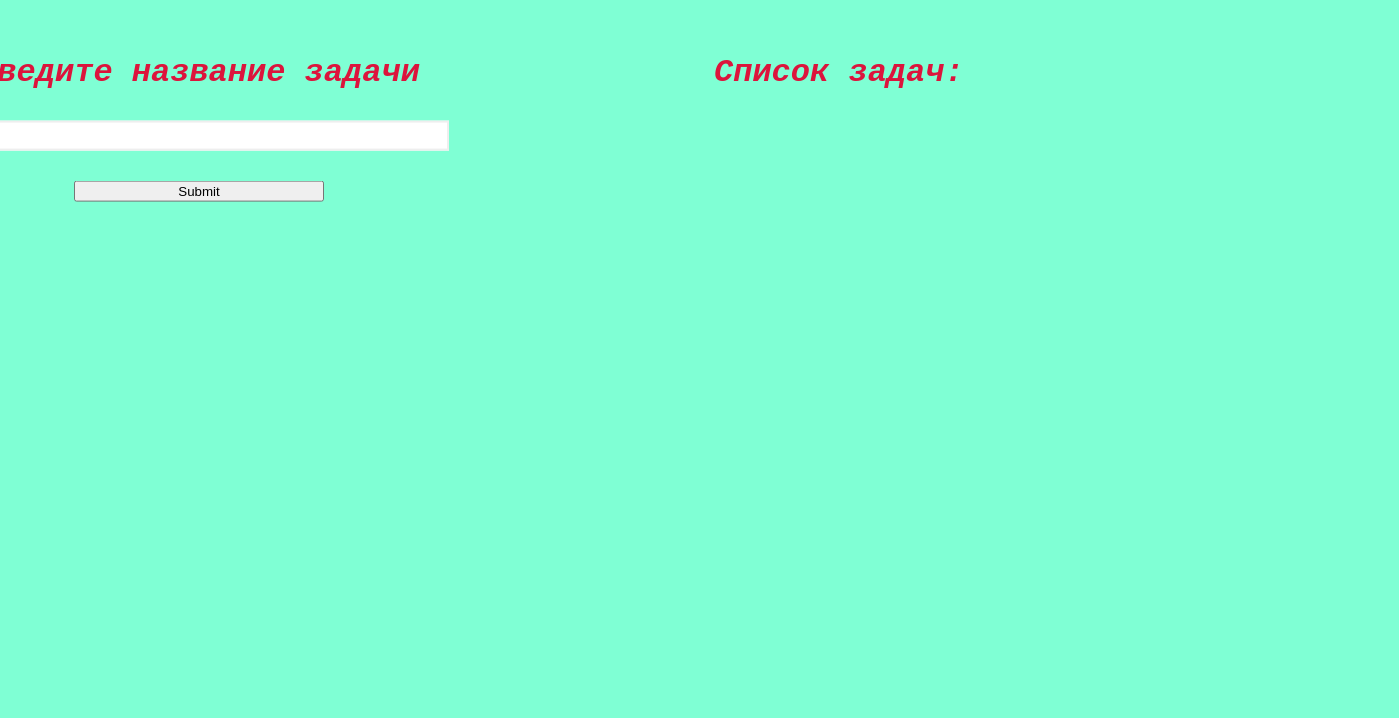
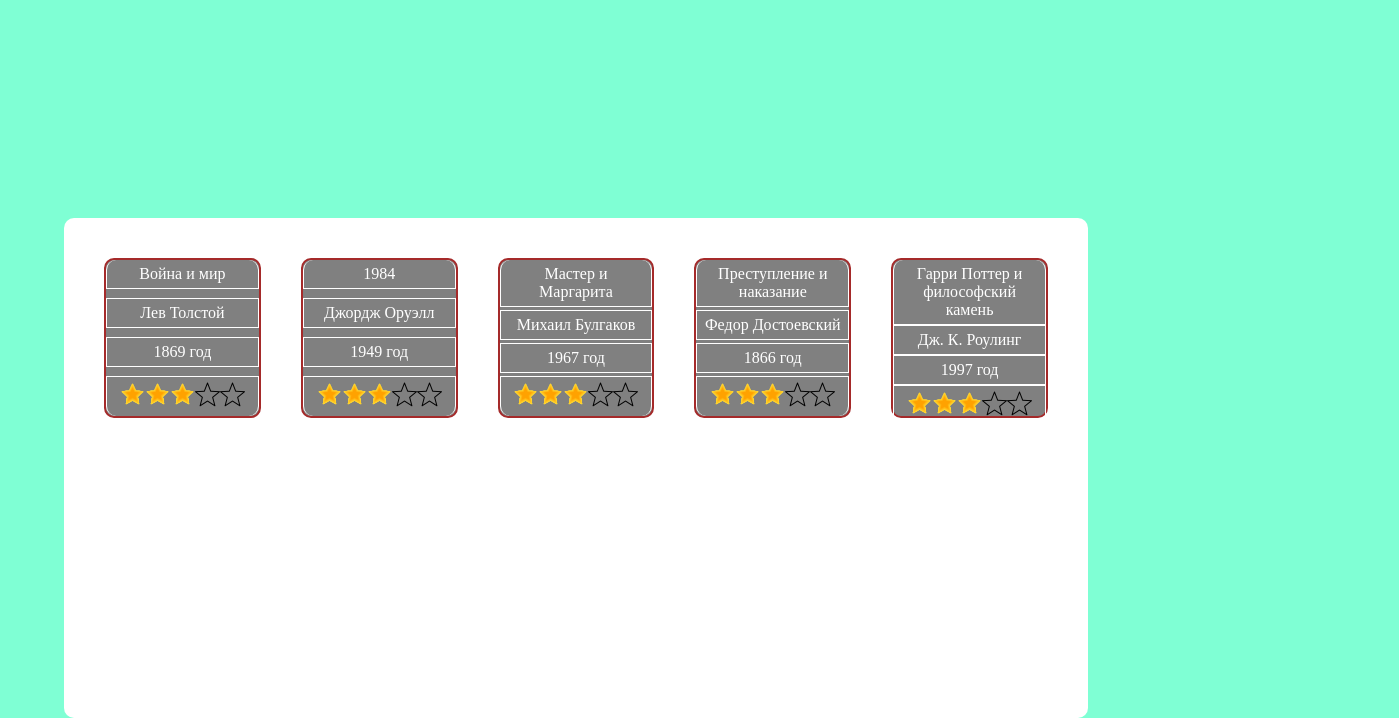
Before and after one commit to Aram993/Vue-test, a Vue app: page / in a window 1280 px wide. Shown: the part 142-860 px from the top of the page, 1399 px wide, since content can reach past the window. Before the commit the page ends 800 px from the top, so only its background shows below. Built offline with nearby package versions, Linux system fonts and the light colour scheme; the HTML template or start-up script is replaced by a standard one.

Commit message:
first commit

```diff
--- a/src/App.vue
+++ b/src/App.vue
@@ -2,16 +2,17 @@
 import Counter from './components/Counter.vue';
 import TodoList from './components/TodoList.vue';
 import ToDo from './components/ToDo.vue';
+import books from './components/books.vue';
 
 export default {
   name: 'App',
-  components: {Counter, TodoList, ToDo}
+  components: {Counter, TodoList, ToDo, books}
 }
 </script>
 
 <template>
   <div>
-    <ToDo/>
+    <books/>
   </div>
 </template>
 
--- /dev/null
+++ b/src/components/books.vue
@@ -0,0 +1,93 @@
+<template>
+    <div class="field">
+        <div class="card" v-for="book in books">
+            <div id="top" v-on:click="renderStars">{{ book.title }}</div>
+            <div>{{ book.author }}</div>
+            <div>{{ book.year }} год</div>
+            <div id="bottom">
+                <img v-bind:src="star" alt="" class="stars">
+                <img v-bind:src="star" alt="" class="stars">
+                <img v-bind:src="star" alt="" class="stars">
+                <img v-bind:src="starWhite" alt="" class="stars">
+                <img v-bind:src="starWhite" alt="" class="stars">
+            </div>
+        </div>
+    </div>
+</template>
+<script>
+import star from '@/assets/images/star.png';
+import starWhite from '@/assets/images/star-white.png';
+export default {
+    name: "books",
+    data() {
+        return {
+            books: [
+                    { id: 1, title: 'Война и мир', author: 'Лев Толстой', year: 1869, rating: 5 },
+                    { id: 2, title: '1984', author: 'Джордж Оруэлл', year: 1949, rating: 4 },
+                    { id: 3, title: 'Мастер и Маргарита', author: 'Михаил Булгаков', year: 1967, rating: 5 },
+                    { id: 4, title: 'Преступление и наказание', author: 'Федор Достоевский', year: 1866, rating: 4 },
+                    { id: 5, title: 'Гарри Поттер и философский камень', author: 'Дж. К. Роулинг', year: 1997, rating: 3 }
+                ],
+            star,
+            starWhite,
+            arr: []
+
+        }
+    }, methods: {
+        renderStars(value) {
+            this.arr = [star, star, star, star, star];
+            console.log(this.arr);
+        }
+    }
+}
+</script>
+<style>
+
+    .field {
+        position: absolute;
+        padding: 20px;
+        display: flex;
+        top: 45%;
+        left: 5%;
+        background-color: #fff;
+        border-radius: 10px;
+        width: 80%;
+        height: 500px;
+    }
+
+    .card {
+        background-color: grey;
+        width: 20%;
+        display: flex;
+        flex-direction: column;
+        justify-content: space-between;
+        height: 160px;
+        margin: 20px;
+        border: 2px solid brown;
+        border-radius: 10px;
+    }
+
+    .card > div {
+        padding: 5px;
+        color: white;
+        border: 1px solid white;
+        text-align: center;
+    }
+
+
+    #top {
+        border-top: none;
+        border-top-right-radius: 10px;
+        border-top-left-radius: 10px;
+    }
+
+    #bottom {
+        border-bottom: none;
+        border-bottom-left-radius: 10px;
+        border-bottom-right-radius: 10px;
+    }
+
+    .stars {
+        width: 25px;
+    }
+</style>
```
Also changed, not shown: src/assets/images/star-white.png (added), src/assets/images/star.png (added).
